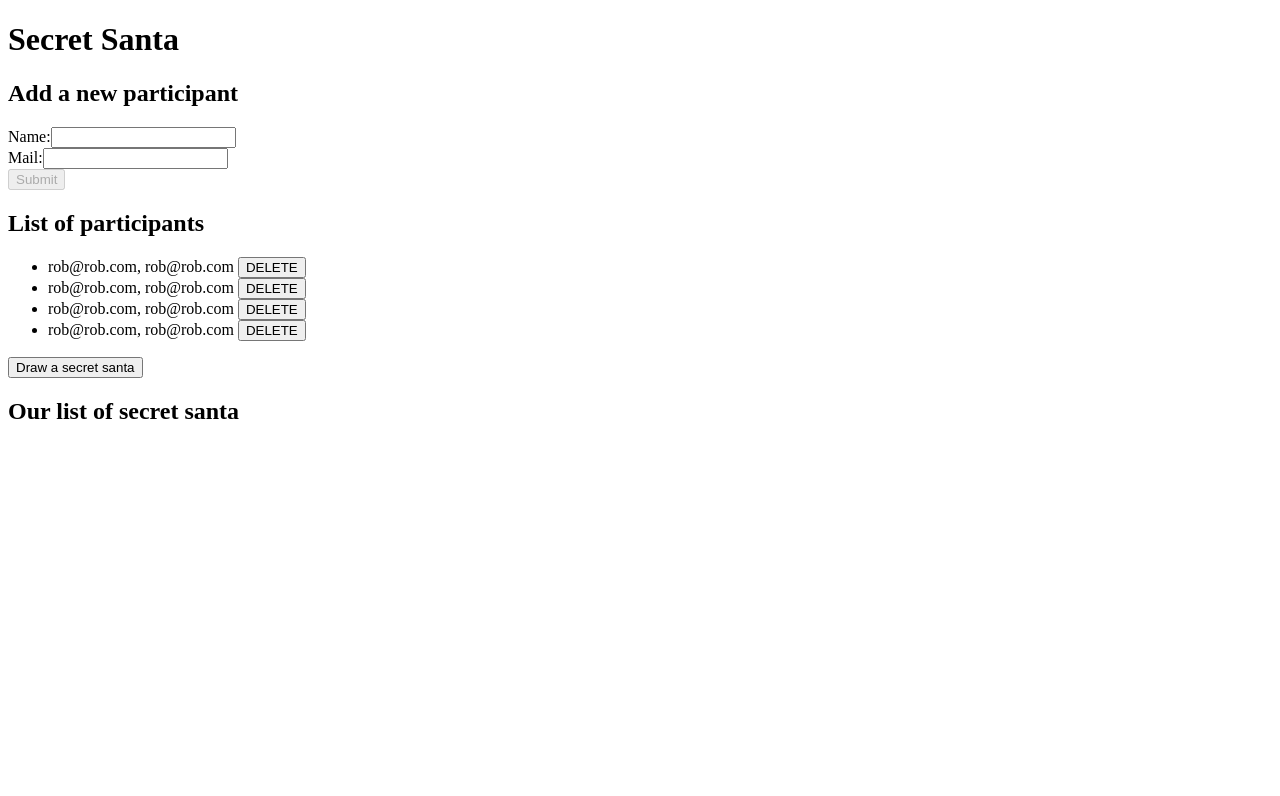
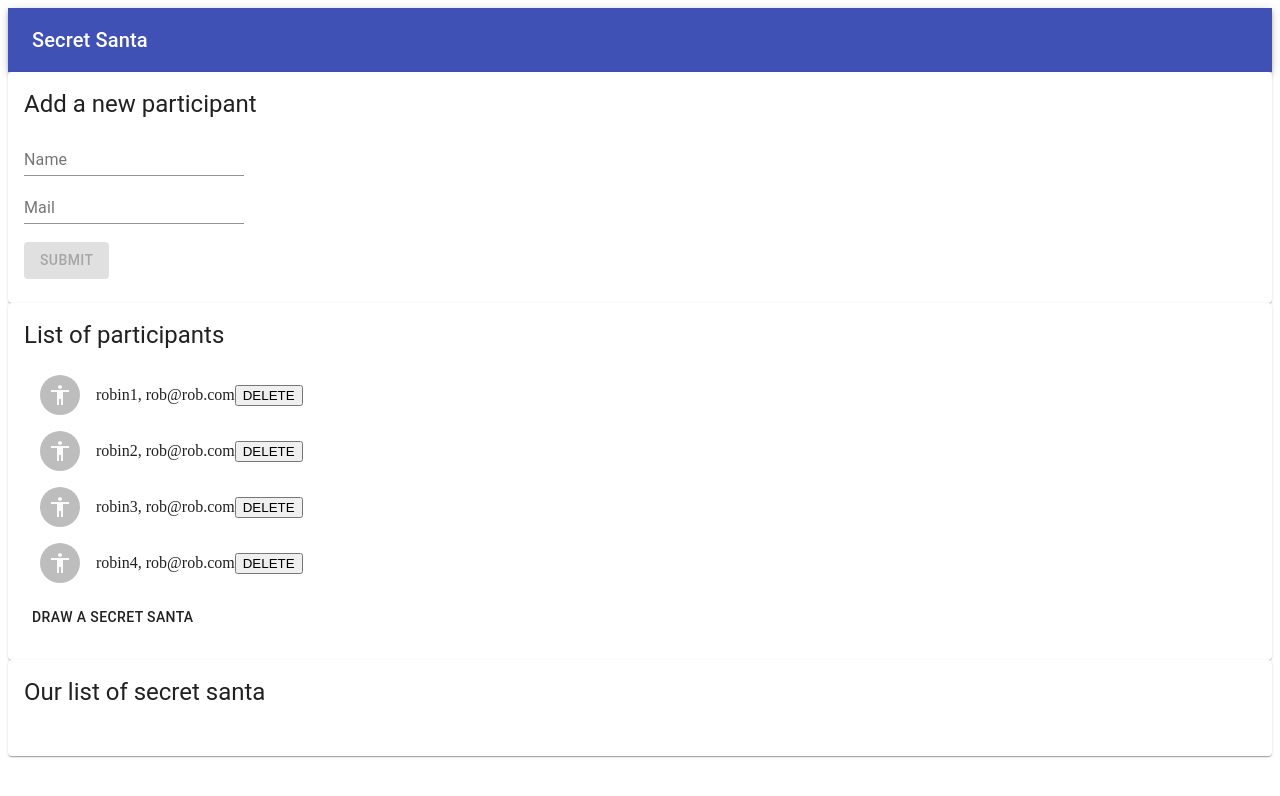
Before and after one commit to robinicole/secret_santa, a React (Create React App) app: page / in a window 1280 px wide. Shown: the top 796 px of the page. Built offline with nearby package versions, Linux system fonts and the light colour scheme.

Commit message:
Material ui pass number 1

```diff
--- a/package.json
+++ b/package.json
@@ -3,6 +3,8 @@
   "version": "0.1.0",
   "private": true,
   "dependencies": {
+    "@material-ui/core": "^4.11.2",
+    "@material-ui/icons": "^4.11.2",
     "@testing-library/jest-dom": "^5.11.4",
     "@testing-library/react": "^11.1.0",
     "@testing-library/user-event": "^12.1.10",
--- a/src/App.js
+++ b/src/App.js
@@ -1,11 +1,20 @@
 import { Component, Fragment} from "react";
 import SecretSantaComponent from './pages/secretSanta'
+import AppBar from '@material-ui/core/AppBar';
+import Toolbar from '@material-ui/core/Toolbar';
+import Typography from '@material-ui/core/Typography';
 
 class App extends Component {
   render() {
     return (
       <Fragment>
-    <h1> Secret Santa</h1>
+      <AppBar position="static">
+        <Toolbar>
+          <Typography variant="h6" >
+            Secret Santa
+          </Typography>
+        </Toolbar>
+      </AppBar>
     <SecretSantaComponent/>
     </Fragment>
     )
--- a/src/components/oneParticipant.js
+++ b/src/components/oneParticipant.js
@@ -1,11 +1,20 @@
 import { Component } from "react";
-
+import ListItem from '@material-ui/core/ListItem';
+import ListItemAvatar from '@material-ui/core/ListItemAvatar';
+import Avatar from '@material-ui/core/Avatar';
+import AccessibilityIcon from '@material-ui/icons/Accessibility';
 
 class OneParticipant extends Component {
     render()
     {
         return (
-            <li key={this.props.key}> {this.props.name}, {this.props.mail}  <button onClick={() => this.props.removeParticipant(this.props.key)}> DELETE </button> </li>
+             <ListItem key={this.props.key}>
+              <ListItemAvatar>
+             <Avatar>
+             <AccessibilityIcon />
+             </Avatar>
+             </ListItemAvatar>
+              {this.props.name}, {this.props.mail}  <button onClick={() => this.props.removeParticipant(this.props.key)}> DELETE </button> </ListItem>
         )
     }
 }
--- a/src/components/oneParticipantMatching.js
+++ b/src/components/oneParticipantMatching.js
@@ -1,4 +1,10 @@
 import { Component } from "react";
+import Button from '@material-ui/core/Button';
+import ListItem from '@material-ui/core/ListItem';
+import ListItemAvatar from '@material-ui/core/ListItemAvatar';
+import Avatar from '@material-ui/core/Avatar';
+import CardGiftcardIcon from '@material-ui/icons/CardGiftcard';
+
 let SUCCESS = 'SUCCESS'
 let CLICK_TO_REVEAL =  'Click to reveal'
 class OneParticipantMatching extends Component {
@@ -20,10 +26,15 @@ class OneParticipantMatching extends Component {
     render()
     {
         return (
-            <li key={this.props.ix}>
-                {this.props.offer.name} Gives a gift to
-                 <button key={`button_victime_${this.props.ix}`} onClick={() => this.handleClick()}> {this.state.button_value} </button>
-            </li>
+            <ListItem key={this.props.ix}>
+                        <ListItemAvatar>
+          <Avatar>
+            <CardGiftcardIcon />
+          </Avatar>
+        </ListItemAvatar>
+                <Button>{this.props.offer.name}</Button>  &nbsp;  Gives a gift to &nbsp;&nbsp;
+                 <Button key={`button_victime_${this.props.ix}`} onClick={() => this.handleClick()} variant="contained"> {this.state.button_value} </Button>
+            </ListItem>
         )
     }
 }
--- a/src/pages/secretSanta.js
+++ b/src/pages/secretSanta.js
@@ -1,6 +1,14 @@
 import { Component } from "react";
 import OneParticipantMatching from '../components/oneParticipantMatching'
 import OneParticipant from '../components/oneParticipant'
+import Card from '@material-ui/core/Card';
+import CardActions from '@material-ui/core/CardActions';
+import Typography from '@material-ui/core/Typography';
+import Button from '@material-ui/core/Button';
+import CardContent from '@material-ui/core/CardContent';
+import TextField from '@material-ui/core/TextField';
+import List from '@material-ui/core/List';
+import ListItem from '@material-ui/core/ListItem';
 
 // TODO: Those functions should be moved to a utils file
 function emailIsValid (email) {
@@ -25,13 +33,12 @@ class SecretSantaComponent extends Component {
       ],
       name: '',
       mail: '',
-      shuffledParticipants: [],
-      participantMatchingToDisplay: null
+      shufflingIndices: [],
   }
   removeParticipant(ix)
   {
     this.state.participants.splice(ix, 1)
-    this.setState({participants: this.state.participants, participantMatchingToDisplay: []})
+    this.setState({participants: this.state.participants, shufflingIndices:[]})
 
   }
   onParticipantInputChange(e)
@@ -40,22 +47,28 @@ class SecretSantaComponent extends Component {
     new_state[e.target.name] = e.target.value
     this.setState(new_state)
   }
+  renderParticipant(ix, tot)
+  {
+    let i_receiver = this.state.shufflingIndices[(ix + 1)% tot] ;
+    let i_offer = this.state.shufflingIndices[ix] ;
+    let offer = this.state.participants[i_offer]
+    let receiver = this.state.participants[i_receiver]
+    return <OneParticipantMatching key={ix} ix={ix} offer={offer} receiver={receiver}/>
 
-  setupParticipantMatching(participants)
+  }
+  renderSecretSantaDraw()
   {
-    let participantMatching = participants.map((val, ix) =>
-      <OneParticipantMatching key={ix} ix={ix} offer={participants[ix]} receiver={participants[(ix + 1) % participants.length]}/>
+    return this.state.shufflingIndices.map(
+      (val, ix) => this.renderParticipant(ix, this.state.participants.length)
     )
-    shuffleArray(participantMatching) // We reshuffle the participants before displaying them
-    this.setState({participantMatchingToDisplay: [...participantMatching]})
   }
 
   handleDrawSecretSanta()
   {
     let participants = [...this.state.participants]
-    shuffleArray(participants)
-    this.setState({shuffledParticipants: participants})
-    this.setupParticipantMatching(participants)
+    let permutation = [...Array(participants.length).keys()];
+    shuffleArray(permutation)
+    this.setState({shufflingIndices: permutation})
   }
 
 
@@ -64,7 +77,11 @@ class SecretSantaComponent extends Component {
     let people = {name: this.state.name, mail: this.state.mail}
     if (true) // (emailIsValid(this.state.mail)) TODO: during the test phase we do not check for valid mail
     {
-    this.setState({participants: [...this.state.participants, people], name: '', mail: '', shuffledParticipants: [], participantMatchingToDisplay:[]})
+    this.setState({
+      participants: [...this.state.participants, people],
+      name: '',
+      mail: '',
+      shufflingIndices: []})
     }
     else
     {
@@ -74,32 +91,49 @@ class SecretSantaComponent extends Component {
   render() {
   return (
     <div>
-      <h2>Add a new participant</h2>
+      <Card >
+      <CardContent>
+      <Typography gutterBottom variant="h5" component="h2">
+            Add a new participant
+        </Typography>
       <form>
-        <label>Name:
-        <input type="text" name="name" onChange={(e) => this.onParticipantInputChange(e)} value={this.state.name}/>
+        <TextField label="Name" type="text" name="name" onChange={(e) => this.onParticipantInputChange(e)} value={this.state.name}/>
         <br/>
-        </label>
-        <label>Mail:
-        <input type="text" name="mail" onChange={(e) => this.onParticipantInputChange(e)} value={this.state.mail}/>
-        </label>
+        <TextField label="Mail"type="text" name="mail" onChange={(e) => this.onParticipantInputChange(e)} value={this.state.mail}/>
         <br/>
       </form>
-      <button onClick={(e) => this.handleSubmit(e)} disabled={(!this.state.name)}> Submit </button>
+      <br/>
+      <Button onClick={(e) => this.handleSubmit(e)} disabled={(!this.state.name)} variant="contained" color="primary"> Submit </Button>
+
+      </CardContent>
+    </Card>
+
       {/* TODO: add a check that the mail of the user is empty here */}
-      <h2>List of participants</h2>
-      <ul>
+      <Card >
+      <CardContent>
+      <Typography gutterBottom variant="h5" component="h2">
+      List of participants
+        </Typography>
+      <List>
       {this.state.participants.map(
         (e, ix) =>
-        <OneParticipant key={ix} mail={e.mail} name={e.mail} removeParticipant={() => this.removeParticipant(ix)}/>
+        <OneParticipant key={ix} mail={e.mail} name={e.name} removeParticipant={() => this.removeParticipant(ix)}/>
       )
       }
-      </ul>
-      <button onClick={() => this.handleDrawSecretSanta()}> Draw a secret santa </button>
-      <h2>Our list of secret santa</h2>
-      <ul>
-        {this.state.participantMatchingToDisplay}
-      </ul>
+      </List>
+      <Button onClick={() => this.handleDrawSecretSanta()}> Draw a secret santa </Button>
+      </CardContent>
+      </Card>
+      <Card >
+      <CardContent>
+      <Typography gutterBottom variant="h5" component="h2">
+      Our list of secret santa
+        </Typography>
+      <List>
+        {this.renderSecretSantaDraw()}
+      </List>
+      </CardContent>
+      </Card>
     </div>
   );
   }
```
